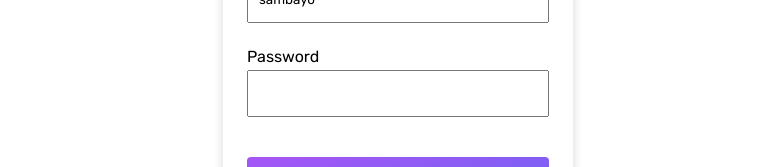
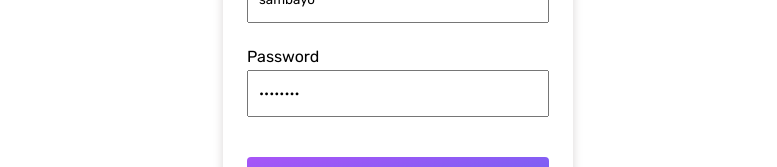
Before and after one commit to samuelkurdz/shapes, a React (Create React App) app: page / in a window 1280 px wide. Shown: the part 285-452 px from the top of the page, without its empty margins (242-1019 px from the left). Built offline with nearby package versions, Linux system fonts and the light colour scheme.

Commit message:
reactivity of password from useState date

```diff
--- a/src/pages/login/login.tsx
+++ b/src/pages/login/login.tsx
@@ -45,7 +45,13 @@ const LoginPage = (props: LoginPageProps) => {
         <div className="form-group">
           <label htmlFor="password">
             <p>Password</p>
-            <input type="password" name="password" id="password" onChange={handleFormInputChange} />
+            <input
+              type="password"
+              name="password"
+              id="password"
+              value={formData.password}
+              onChange={handleFormInputChange}
+            />
           </label>
         </div>
 
```
